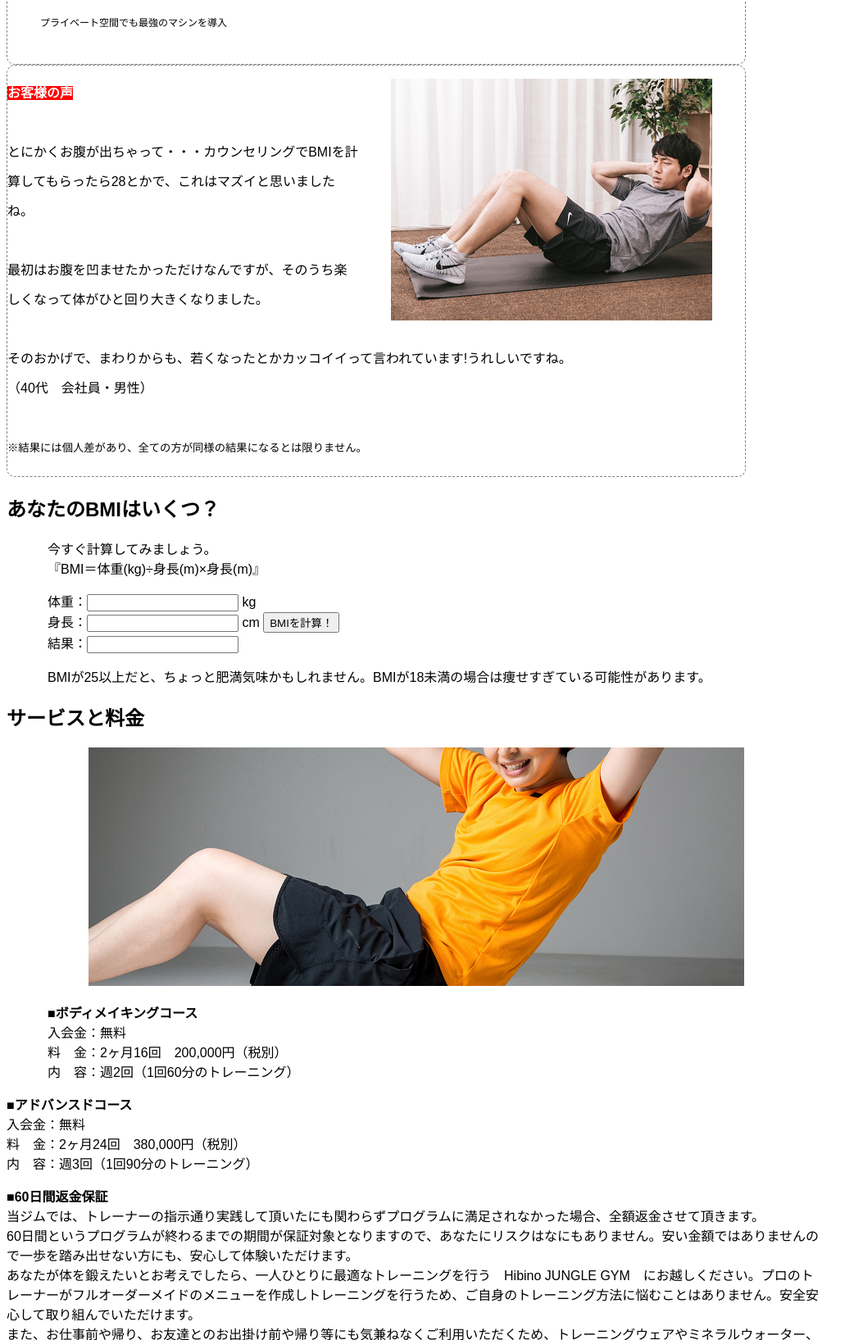
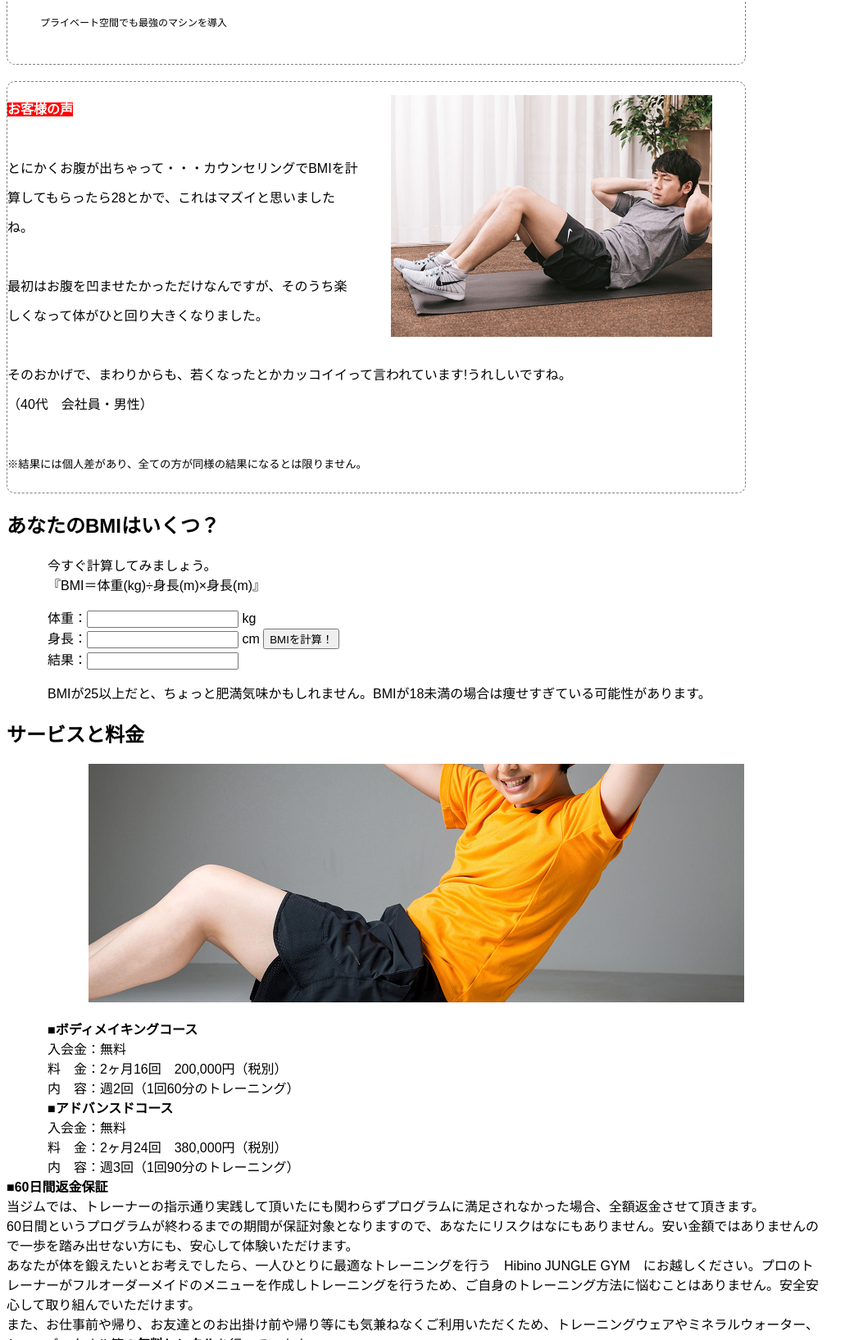
Before and after one commit to egghershey/gym_lp, a plain HTML site: page ptlp.html in a window 1280 px wide. Shown: the part 900-2535 px from the top of the page at 82% size, without its empty margins (0-1053 px from the left). Drawn offline with Linux system fonts and the light colour scheme.

Commit message:
Add files via upload

```diff
--- a/css/styles.css
+++ b/css/styles.css
@@ -131,8 +131,8 @@ a {
     border: 1px dashed gray; /* 1px幅の点線をグレー色で囲む */
     border-radius: 10px; /* 角を丸くする */
     line-height: 36px;
-
     text-align: left;
+    margin-bottom: 20px;
   }
 
   .cv-contents figure.left {
--- a/ptlp.html
+++ b/ptlp.html
@@ -134,23 +134,25 @@
         内　容：週2回（1回60分のトレーニング）<br>
       </p>
 
-      <p>
+      <p class="service">
         <strong>■アドバンスドコース</strong><br>
         入会金：無料<br>
         料　金：2ヶ月24回　380,000円（税別）<br>
         内　容：週3回（1回90分のトレーニング）<br>
       </p>
 
-      <p>
+      <p class="service"></p>
+        <strong>■60日間返金保証</strong><br>
+        当ジムでは、トレーナーの指示通り実践して頂いたにも関わらずプログラムに満足されなかった場合、全額返金させて頂きます。<br>
+        60日間というプログラムが終わるまでの期間が保証対象となりますので、あなたにリスクはなにもありません。安い金額ではありませんので一歩を踏み出せない方にも、安心して体験いただけます。<br>
+        あなたが体を鍛えたいとお考えでしたら、一人ひとりに最適なトレーニングを行う　Hibino JUNGLE GYM　にお越しください。プロのトレーナーがフルオーダーメイドのメニューを作成しトレーニングを行うため、ご自身のトレーニング方法に悩むことはありません。安全安心して取り組んでいただけます。<br>
+        また、お仕事前や帰り、お友達とのお出掛け前や帰り等にも気兼ねなくご利用いただくため、トレーニングウェアやミネラルウォーター、シューズ、タオル等の<strong class="marker">無料レンタル</strong>を行っています。<br>
+        ぜひ　Hibino JUNGLE GYM までお問い合わせください
+      </p>
 
-      </p>
-      <strong>■60日間返金保証</strong><br>
-      当ジムでは、トレーナーの指示通り実践して頂いたにも関わらずプログラムに満足されなかった場合、全額返金させて頂きます。<br>
-      60日間というプログラムが終わるまでの期間が保証対象となりますので、あなたにリスクはなにもありません。安い金額ではありませんので一歩を踏み出せない方にも、安心して体験いただけます。<br>
-      あなたが体を鍛えたいとお考えでしたら、一人ひとりに最適なトレーニングを行う　Hibino JUNGLE GYM　にお越しください。プロのトレーナーがフルオーダーメイドのメニューを作成しトレーニングを行うため、ご自身のトレーニング方法に悩むことはありません。安全安心して取り組んでいただけます。<br>
-      また、お仕事前や帰り、お友達とのお出掛け前や帰り等にも気兼ねなくご利用いただくため、トレーニングウェアやミネラルウォーター、シューズ、タオル等の<strong class="marker">無料レンタル</strong>を行っています。<br>
-      ぜひ　Hibino JUNGLE GYM までお問い合わせください
     </div>
+
+
     <!-- お申し込みはこちら -->
     <div>
       <p id="cta"><a href="https://www.google.co.jp/" target="_blank">>お申し込みはこちら</a></p>
```
